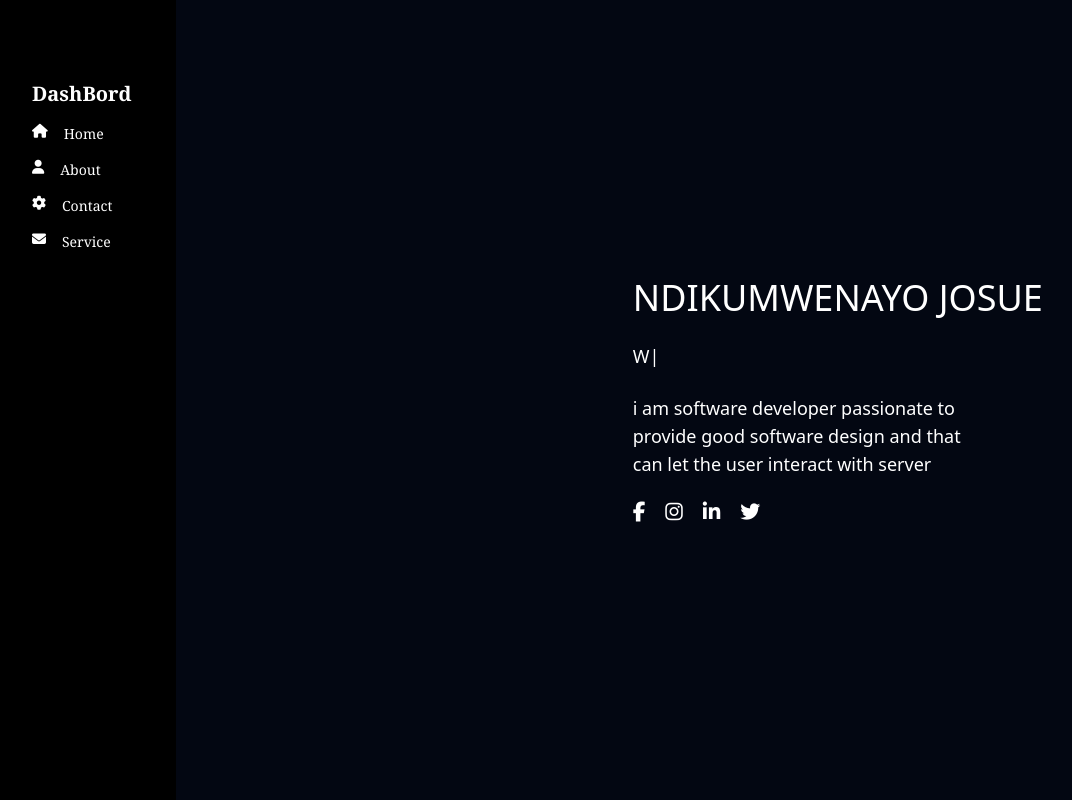
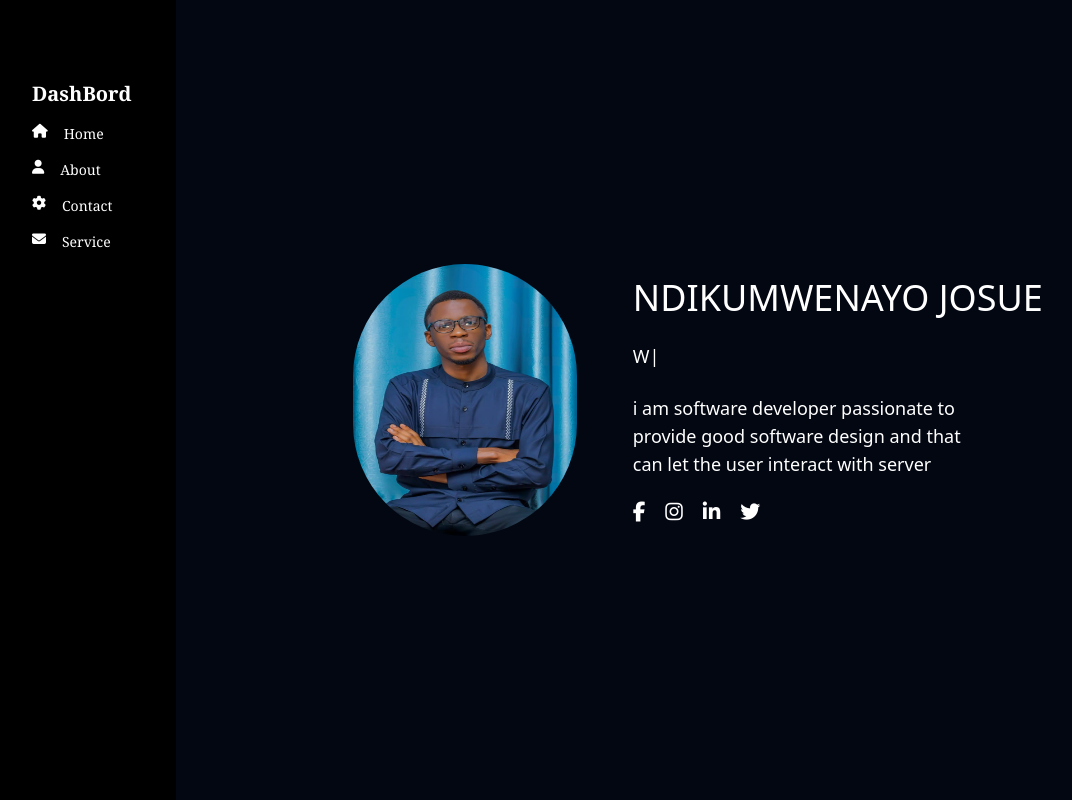
Before and after one commit to josue583/Joshua-portfolio, a React (Vite) app: page / in a window 1280 px wide. Shown: the whole page, without its empty margins (32-1104 px from the left). Built offline with nearby package versions, Linux system fonts and the light colour scheme.

Commit message:
try image again

```diff
--- a/src/pages/Home.jsx
+++ b/src/pages/Home.jsx
@@ -1,6 +1,6 @@
 import React from 'react'
 import Sidebar from '../components/Sidebar'
-// import joshua from '../assets/joshua.JPG'
+import joshua from '../assets/joshua.JPG'
 import { TypeAnimation } from 'react-type-animation'
 function Home() {
   return (
@@ -8,7 +8,7 @@ function Home() {
       <Sidebar/>
       <div className='w-full p-4  ml-20  flex flex-col items-center pl-32 justify-center bg-gray-950 md:4/5:flex md:flex-row sm:items-center sm:justify-center bg-gray-950 min-h-screen text-white    gap-10'>
         <div className='w-60'>
-         {/* <img className='w-56 h-68 rounded-full border-t-transparent animate-spin-slow' src={joshua} alt="" /> */}
+         <img className='w-56 h-68 rounded-full border-t-transparent animate-spin-slow' src={joshua} alt="" />
         </div>
         <div className='md:w-2/5 text-md  md:text-xl flex flex-col gap-6'>
            <h1 className='text-xl md:text-4xl'>NDIKUMWENAYO JOSUE</h1>
```
